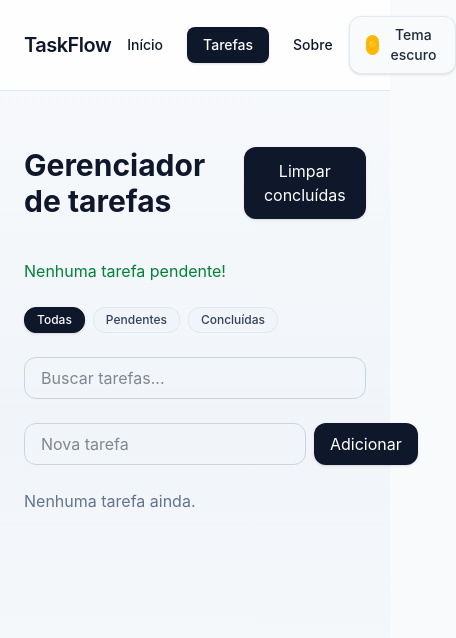
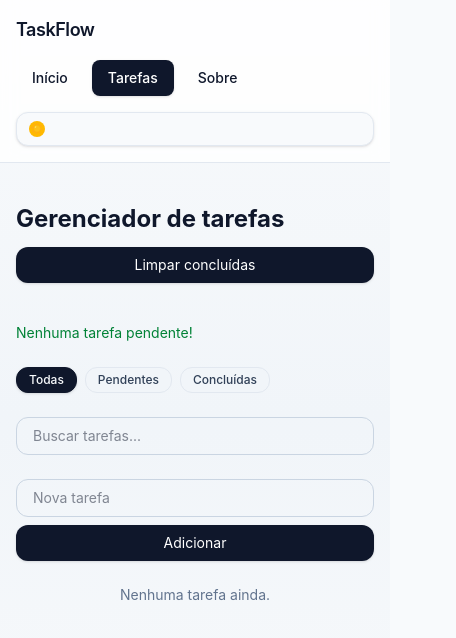
Before and after one commit to joaolucas2012/task_flow, a React (Vite) app: page /tarefas in a window 390 px wide. Shown: the top 638 px of the page, 456 px wide, since content can reach past the window. Built offline with nearby package versions, Linux system fonts and the light colour scheme.

Commit message:
:bulb: [ADD] added responsiveness

```diff
--- a/src/features/tasks/components/TaskForm.tsx
+++ b/src/features/tasks/components/TaskForm.tsx
@@ -21,16 +21,16 @@ export default function TaskForm({ onAddTask }: Props) {
   }
 
   return (
-    <form onSubmit={handleSubmit} className="flex gap-2">
+    <form onSubmit={handleSubmit} className="flex flex-col gap-2 sm:flex-row">
       <input
         ref={inputRef}
         value={title}
         onChange={(e) => setTitle(e.target.value)}
         placeholder="Nova tarefa"
-        className="flex-1 rounded-xl border border-slate-300 px-4 py-2"
+        className="flex-1 rounded-xl border border-slate-300 px-4 py-2 text-sm sm:text-base"
       />
 
-      <button className="rounded-xl bg-slate-900 px-4 py-2 text-white shadow-sm transition-colors hover:bg-slate-800 hover:text-slate-50">
+      <button className="w-full rounded-xl bg-slate-900 px-4 py-2 text-sm text-white shadow-sm transition-colors hover:bg-slate-800 hover:text-slate-50 sm:w-auto sm:text-base">
         Adicionar
       </button>
     </form>
--- a/src/features/tasks/components/TaskHeader.tsx
+++ b/src/features/tasks/components/TaskHeader.tsx
@@ -11,18 +11,18 @@ export default function TaskHeader({
 }: Props) {
   return (
     <>
-      <div className="flex max-w-6xl justify-between py-4">
-        <h1 className="text-3xl font-bold">Gerenciador de tarefas</h1>
+      <div className="flex flex-col gap-3 py-4 sm:flex-row sm:items-center sm:justify-between">
+        <h1 className="text-2xl font-bold sm:text-3xl">Gerenciador de tarefas</h1>
 
         <button
-          className="rounded-xl bg-slate-900 px-4 py-2 text-white shadow-sm transition-colors hover:bg-slate-800 hover:text-slate-50"
+          className="w-full rounded-xl bg-slate-900 px-4 py-2 text-sm text-white shadow-sm transition-colors hover:bg-slate-800 hover:text-slate-50 sm:w-auto"
           onClick={onCleanCompleted}
         >
           Limpar concluídas
         </button>
       </div>
 
-      <div className={pendingCount > 0 ? "text-red-500" : "text-green-700"}>
+      <div className={`text-sm sm:text-base ${pendingCount > 0 ? "text-red-500" : "text-green-700"}`}>
         {pendingText}
       </div>
     </>
--- a/src/features/tasks/components/TaskItem.tsx
+++ b/src/features/tasks/components/TaskItem.tsx
@@ -13,8 +13,8 @@ function TaskItem({ task, onToggle, onRemove }: Props) {
   const isDark = theme === "dark";
 
   const cardClass = isDark
-    ? "flex items-center justify-between gap-4 rounded-2xl border border-slate-800 bg-slate-900/60 p-4 shadow-sm"
-    : "flex items-center justify-between gap-4 rounded-2xl border border-slate-200 bg-white p-4 shadow-sm";
+    ? "flex flex-col gap-3 rounded-2xl border border-slate-800 bg-slate-900/60 p-4 shadow-sm sm:flex-row sm:items-center sm:justify-between sm:gap-4"
+    : "flex flex-col gap-3 rounded-2xl border border-slate-200 bg-white p-4 shadow-sm sm:flex-row sm:items-center sm:justify-between sm:gap-4";
 
   const titleClass = isDark
     ? `flex-1 cursor-pointer text-sm sm:text-base ${
@@ -54,7 +54,7 @@ function TaskItem({ task, onToggle, onRemove }: Props) {
           e.stopPropagation();
           onRemove(task.id);
         }}
-        className={removeButtonClass}
+        className={`${removeButtonClass} self-end sm:self-auto`}
       >
         Remover
       </button>
--- a/src/features/tasks/components/TaskList.tsx
+++ b/src/features/tasks/components/TaskList.tsx
@@ -9,7 +9,11 @@ type Props = {
 
 export default function TaskList({ tasks, onToggle, onRemove }: Props) {
   if (tasks.length === 0) {
-    return <p className="text-slate-500">Nenhuma tarefa ainda.</p>;
+    return (
+      <p className="text-center text-sm text-slate-500 sm:text-base">
+        Nenhuma tarefa ainda.
+      </p>
+    );
   }
 
   return (
--- a/src/features/tasks/components/TaskSearch.tsx
+++ b/src/features/tasks/components/TaskSearch.tsx
@@ -9,7 +9,7 @@ export default function TaskSearch({ search, setSearch }: Props) {
       value={search}
       onChange={(e) => setSearch(e.target.value)}
       placeholder="Buscar tarefas..."
-      className="w-full rounded-xl border border-slate-300 px-4 py-2"
+      className="w-full rounded-xl border border-slate-300 px-4 py-2 text-sm sm:text-base"
     />
   );
 }
--- a/src/layouts/MainLayout.tsx
+++ b/src/layouts/MainLayout.tsx
@@ -40,19 +40,19 @@ export default function MainLayout() {
             : "border-b border-slate-200 bg-white/80 backdrop-blur"
         }
       >
-        <div className="mx-auto flex max-w-6xl items-center justify-between px-6 py-4">
+        <div className="mx-auto flex max-w-6xl flex-col gap-4 px-4 py-4 sm:flex-row sm:items-center sm:justify-between sm:px-6">
           <Link
             to="/"
             className={
               isDark
-                ? "text-xl font-semibold tracking-tight text-slate-50"
-                : "text-xl font-semibold tracking-tight text-slate-900"
+                ? "text-lg font-semibold tracking-tight text-slate-50 sm:text-xl"
+                : "text-lg font-semibold tracking-tight text-slate-900 sm:text-xl"
             }
           >
             TaskFlow
           </Link>
 
-          <nav className="flex items-center gap-2">
+          <nav className="flex flex-wrap items-center gap-2">
             <NavLink to="/" end className={navLinkClass(isDark)}>
               Início
             </NavLink>
@@ -67,26 +67,28 @@ export default function MainLayout() {
             onClick={toggleTheme}
             className={
               isDark
-                ? "inline-flex items-center gap-2 rounded-xl border border-slate-700 bg-slate-800 px-4 py-2 text-sm font-medium text-slate-50 shadow-sm hover:border-slate-500 hover:bg-slate-750 hover:text-white transition-colors"
-                : "inline-flex items-center gap-2 rounded-xl border border-slate-200 bg-slate-50 px-4 py-2 text-sm font-medium text-slate-800 shadow-sm hover:border-slate-300 hover:bg-slate-100 hover:text-slate-900 transition-colors"
+                ? "inline-flex items-center gap-2 rounded-xl border border-slate-700 bg-slate-800 px-3 py-2 text-xs font-medium text-slate-50 shadow-sm transition-colors hover:border-slate-500 hover:bg-slate-750 hover:text-white sm:px-4 sm:text-sm"
+                : "inline-flex items-center gap-2 rounded-xl border border-slate-200 bg-slate-50 px-3 py-2 text-xs font-medium text-slate-800 shadow-sm transition-colors hover:border-slate-300 hover:bg-slate-100 hover:text-slate-900 sm:px-4 sm:text-sm"
             }
             aria-label="Alternar entre tema claro e escuro"
           >
             <span
               className={
                 isDark
-                  ? "inline-flex h-5 w-5 items-center justify-center rounded-full bg-slate-700 text-[11px]"
-                  : "inline-flex h-5 w-5 items-center justify-center rounded-full bg-amber-400 text-slate-900 text-[11px]"
+                  ? "inline-flex h-4 w-4 items-center justify-center rounded-full bg-slate-700 text-[10px] sm:h-5 sm:w-5 sm:text-[11px]"
+                  : "inline-flex h-4 w-4 items-center justify-center rounded-full bg-amber-400 text-slate-900 text-[10px] sm:h-5 sm:w-5 sm:text-[11px]"
               }
             >
               {isDark ? "🌙" : "☀️"}
             </span>
-            {isDark ? "Tema claro" : "Tema escuro"}
+            <span className="hidden sm:inline">
+              {isDark ? "Tema claro" : "Tema escuro"}
+            </span>
           </button>
         </div>
       </header>
 
-      <main className="mx-auto max-w-6xl px-6 py-10">
+      <main className="mx-auto max-w-6xl px-4 py-6 sm:px-6 sm:py-10">
         <Outlet />
       </main>
     </div>
--- a/src/pages/AboutPage.tsx
+++ b/src/pages/AboutPage.tsx
@@ -17,18 +17,18 @@ export default function AboutPage() {
     : "list-disc space-y-2 pl-6 text-slate-700";
 
   return (
-    <section className="space-y-6">
+    <section className="space-y-4 sm:space-y-6">
       <div>
-        <h1 className="text-3xl font-bold">Sobre este projeto</h1>
-        <p className="mt-2 max-w-3xl text-slate-600">
+        <h1 className="text-2xl font-bold sm:text-3xl">Sobre este projeto</h1>
+        <p className="mt-2 max-w-3xl text-sm text-slate-600 sm:text-base">
           O TaskFlow é um projeto didático pensado para ensinar uma base sólida
           de React moderno com Vite, TypeScript, roteamento e Tailwind CSS.
         </p>
       </div>
 
-      <div className={cardContainerClass}>
-        <h2 className={cardTitleClass}>O que já existe aqui</h2>
-        <ul className={listClass}>
+      <div className={`${cardContainerClass} p-4 sm:p-6`}>
+        <h2 className={`${cardTitleClass} text-lg sm:text-xl`}>O que já existe aqui</h2>
+        <ul className={`${listClass} text-sm sm:text-base`}>
           <li>estrutura de pastas organizada</li>
           <li>layout compartilhado</li>
           <li>navegação entre páginas</li>
--- a/src/pages/NotFoundPage.tsx
+++ b/src/pages/NotFoundPage.tsx
@@ -1,19 +1,37 @@
 import { Link } from "react-router";
+import { useThemeStore } from "../features/theme/store/theme.store";
 
 export default function NotFoundPage() {
+  const theme = useThemeStore((state) => state.theme);
+  const isDark = theme === "dark";
+
+  const sectionClass = isDark
+    ? "rounded-2xl border border-slate-800 bg-slate-900/60 p-6 text-center shadow-sm sm:p-10"
+    : "rounded-2xl bg-white p-6 text-center shadow-sm ring-1 ring-slate-200 sm:p-10";
+
+  const errorTextClass = isDark
+    ? "text-xs font-semibold uppercase tracking-wider text-slate-400 sm:text-sm"
+    : "text-xs font-semibold uppercase tracking-wider text-slate-500 sm:text-sm";
+
+  const titleClass = isDark
+    ? "mt-2 text-2xl font-bold text-slate-50 sm:text-3xl md:text-4xl"
+    : "mt-2 text-2xl font-bold sm:text-3xl md:text-4xl";
+
+  const descriptionClass = isDark
+    ? "mt-3 text-sm text-slate-300 sm:text-base"
+    : "mt-3 text-sm text-slate-600 sm:text-base";
+
   return (
-    <section className="rounded-2xl bg-white p-10 text-center shadow-sm ring-1 ring-slate-200">
-      <p className="text-sm font-semibold uppercase tracking-wider text-slate-500">
-        Erro 404
-      </p>
-      <h1 className="mt-2 text-4xl font-bold">Página não encontrada</h1>
-      <p className="mt-3 text-slate-600">
+    <section className={sectionClass}>
+      <p className={errorTextClass}>Erro 404</p>
+      <h1 className={titleClass}>Página não encontrada</h1>
+      <p className={descriptionClass}>
         A rota que você tentou acessar não existe neste projeto.
       </p>
 
       <Link
         to="/"
-        className="mt-6 inline-block rounded-xl bg-slate-900 px-5 py-3 font-medium !text-white hover:opacity-90"
+        className="mt-6 inline-block w-full rounded-xl bg-slate-900 px-5 py-3 text-sm font-medium !text-white transition-colors hover:opacity-90 sm:w-auto sm:text-base"
       >
         Voltar para o início
       </Link>
```
Also changed, not shown: src/pages/HomePage.tsx (+10 -10 lines).
